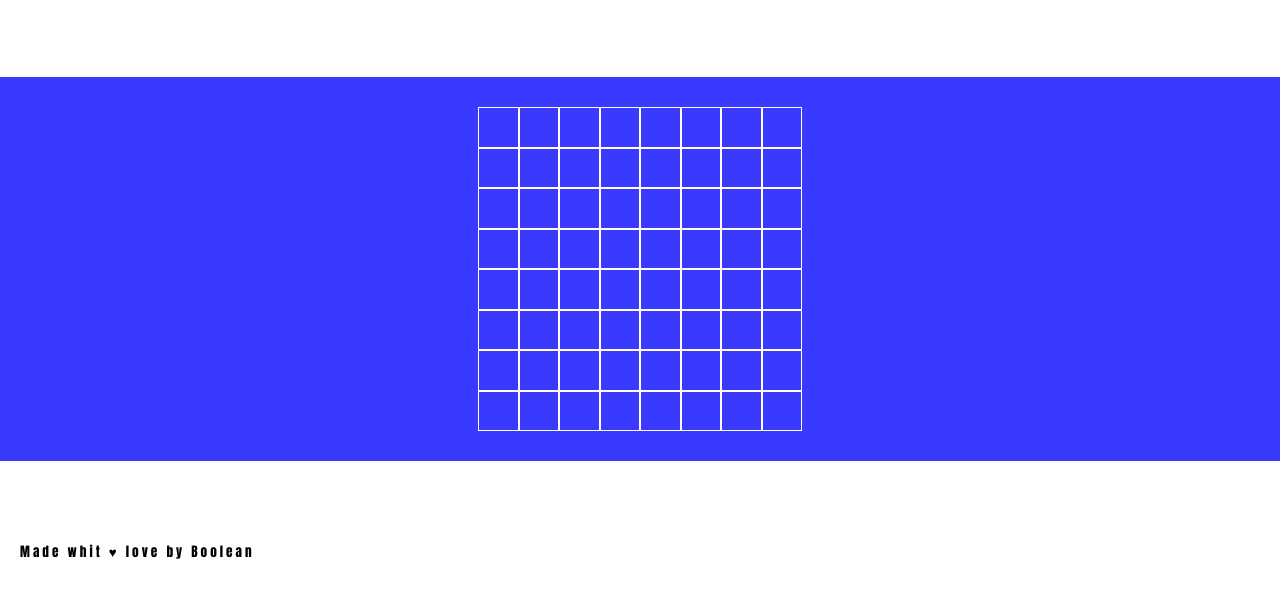
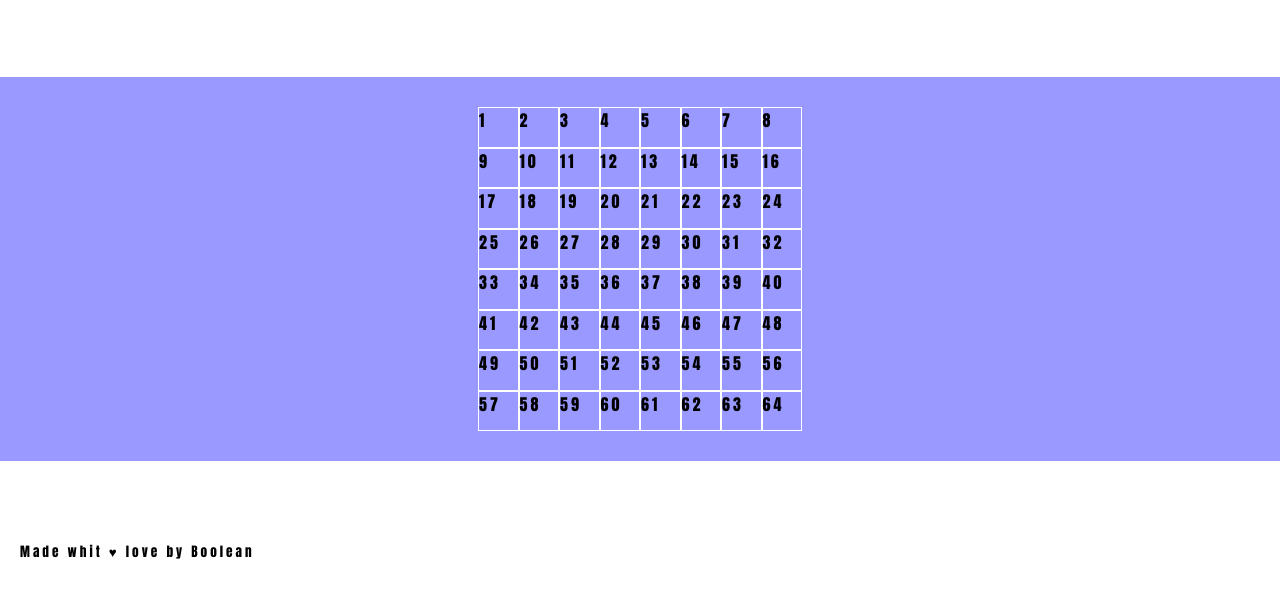
Before and after one commit to cosmo-18/js-campominato-grid, a plain HTML site: page index.html in a window 1280 px wide. Shown: the part 72-670 px from the top of the page. Drawn offline with Linux system fonts and the light colour scheme.

Commit message:
all code - gen.number fixed

```diff
--- a/assets/script/script.js
+++ b/assets/script/script.js
@@ -1,22 +1,27 @@
 const griglia = document.getElementById('griglia');
 
-function newCella () {
+function newCella (contatore) {
+
     const div = document.createElement('div')
+    div.setAttribute("id",contatore.toString());
     div.classList.add('cella');
-    return div
+    div.innerHTML = contatore;                                //STAMPA ALTERNATIVA//
+    document.getElementById("griglia").appendChild(div);
+    return div;
 
 }
-
-console.log (newCella())
+// console.log (newCella())
 
 for(let i=0; i<64; i++){
 
-    let dato = newCella();
+    let dato = newCella(i+1);
+    //dato.innerHTML= i+1                                       //STAMPA ALTERNATIVA//
     console.log(dato);
 
-    dato. addEventListener('click', function(){
+    dato. addEventListener('click',function(){
+
         console.log(risultato);
+
         risultato.classList.toogle('attiva')
     })
-    griglia.append(newCella( ))
 }
--- a/assets/style.css
+++ b/assets/style.css
@@ -22,7 +22,7 @@
 
 main{
 margin: 80px 0px;
-background-color: rgb(58, 58, 255);
+background-color: rgb(153, 153, 255);
 
 }
 
--- a/index.html
+++ b/index.html
@@ -16,9 +16,7 @@
         </div>
     </header>
     <main>
-        <div id="griglia">
-            <div id="counter"></div>
-        </div>
+        <div id="griglia"></div>
     </main>
     <footer>
         <h5>Made whit &hearts;  love by Boolean</h5>
```
